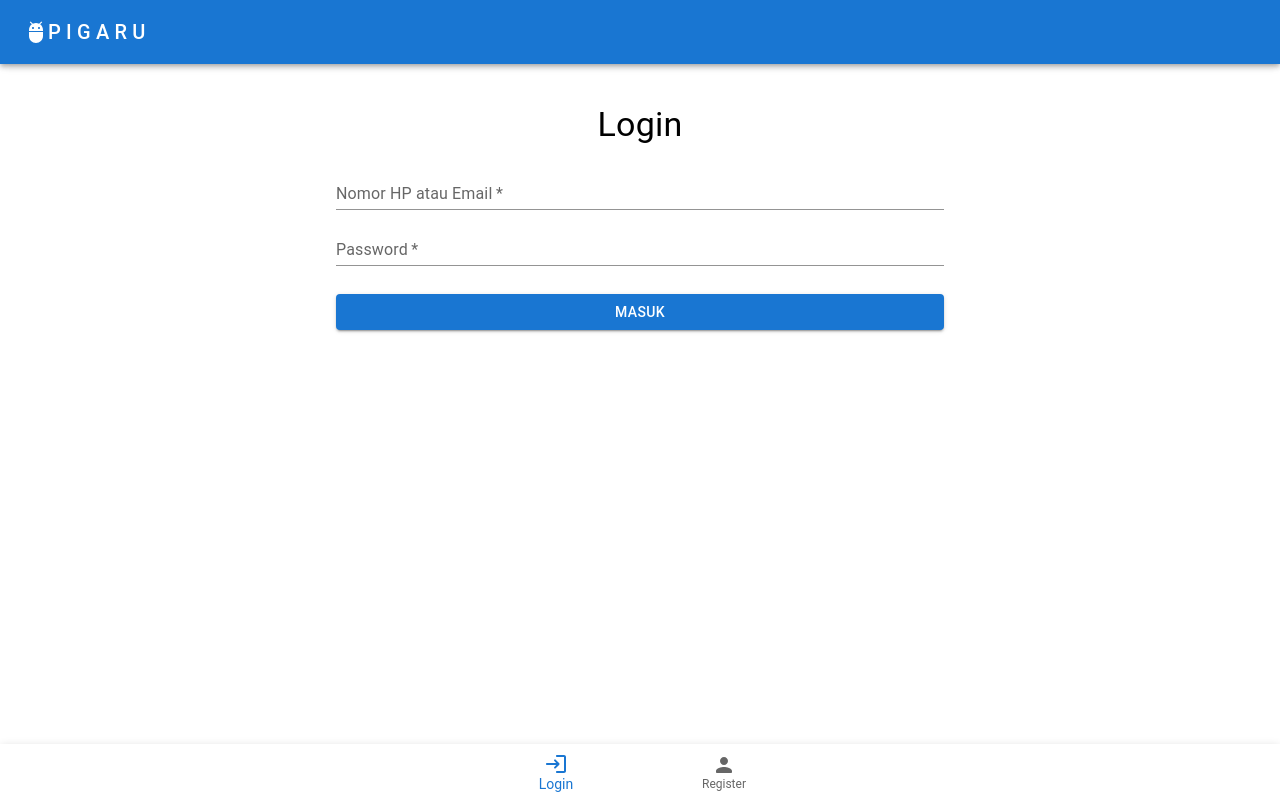
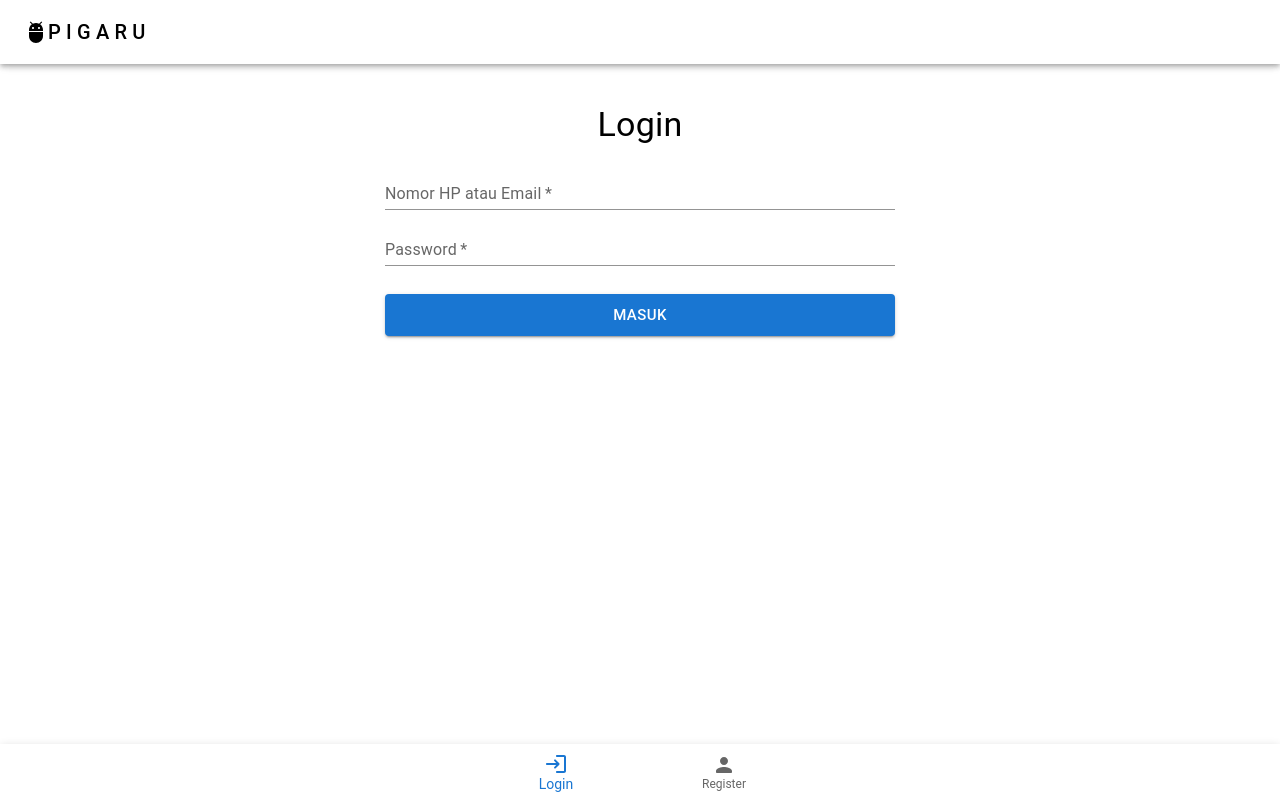
Before and after one commit to samudra-ajri/ppgbs1-web, a React (Create React App) app: page /login in a window 1280 px wide. Built offline with nearby package versions, Linux system fonts and the light colour scheme; no server answers.

Commit message:
Modify app bar

```diff
--- a/src/App.js
+++ b/src/App.js
@@ -1,3 +1,4 @@
+import { Container } from '@mui/material'
 import { BrowserRouter as Router, Routes, Route } from 'react-router-dom'
 import { ToastContainer } from 'react-toastify'
 import 'react-toastify/dist/ReactToastify.css'
@@ -11,15 +12,15 @@ function App() {
   return (
     <>
       <Router>
-        <div className='container'>
+        <Container maxWidth="sm">
           <Header />
           <Routes>
-            <Route path='/' element={ <Dashboard />} />
-            <Route path='/login' element={ <Login />} />
-            <Route path='/register' element={ <Register />} />
+            <Route path='/' element={<Dashboard />} />
+            <Route path='/login' element={<Login />} />
+            <Route path='/register' element={<Register />} />
           </Routes>
           <BottomNav />
-        </div>
+        </Container>
       </Router>
       <ToastContainer />
     </>
--- a/src/components/Header.jsx
+++ b/src/components/Header.jsx
@@ -5,13 +5,15 @@ import AdbIcon from '@mui/icons-material/Adb'
 function Header() {
   return (
     <>
-    <Box sx={{ pt: 13 }}>
-      <AppBar>
-        <Toolbar>
-        <AdbIcon />
-        <Typography variant="h6">P I G A R U</Typography>
-        </Toolbar>
-      </AppBar>
+      <Box sx={{ pt: 13 }}>
+        <AppBar color='transparent'>
+          <Toolbar>
+            <AdbIcon />
+            <Typography variant="h6" component="div" sx={{ flexGrow: 1 }}>
+              P I G A R U
+            </Typography>
+          </Toolbar>
+        </AppBar>
       </Box>
     </>
   )
--- a/src/pages/Login.jsx
+++ b/src/pages/Login.jsx
@@ -53,7 +53,7 @@ function Login() {
   }
 
   return <>
-    <Typography variant="h4">
+    <Typography align='center' variant="h4">
       Login
     </Typography>
 
@@ -88,7 +88,7 @@ function Login() {
                 />
               </Grid>
               <Grid item xs={12}>
-                <Button style={{ margin: "20px auto" }} type="submit" variant="contained" color="primary" fullWidth>Masuk</Button>
+                <Button size="large" style={{ margin: "20px auto" }} type="submit" variant="contained" color="primary" fullWidth>Masuk</Button>
               </Grid>
             </Grid>
           </form>
--- a/src/pages/Register.jsx
+++ b/src/pages/Register.jsx
@@ -123,7 +123,7 @@ function Register() {
 
   return (
     <>
-      <Typography variant="h4">
+      <Typography align='center' variant="h4">
         Buat Akun
       </Typography>
 
@@ -317,7 +317,7 @@ function Register() {
                   />
                 </Grid>
                 <Grid item xs={12}>
-                  <Button style={{ margin: "20px auto" }} type="submit" variant="contained" color="primary" fullWidth>Daftar</Button>
+                  <Button size="large" style={{ margin: "20px auto" }} type="submit" variant="contained" color="primary" fullWidth>Daftar</Button>
                 </Grid>
               </Grid>
             </form>
```
